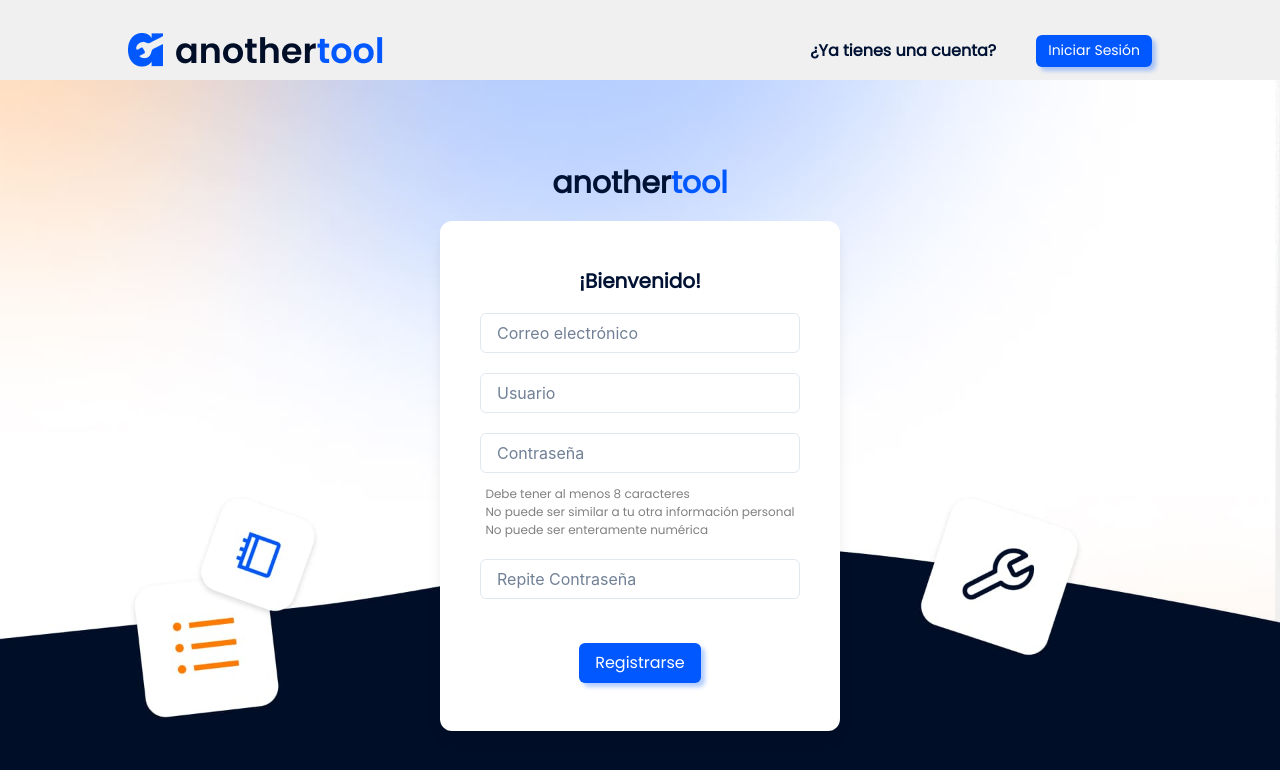
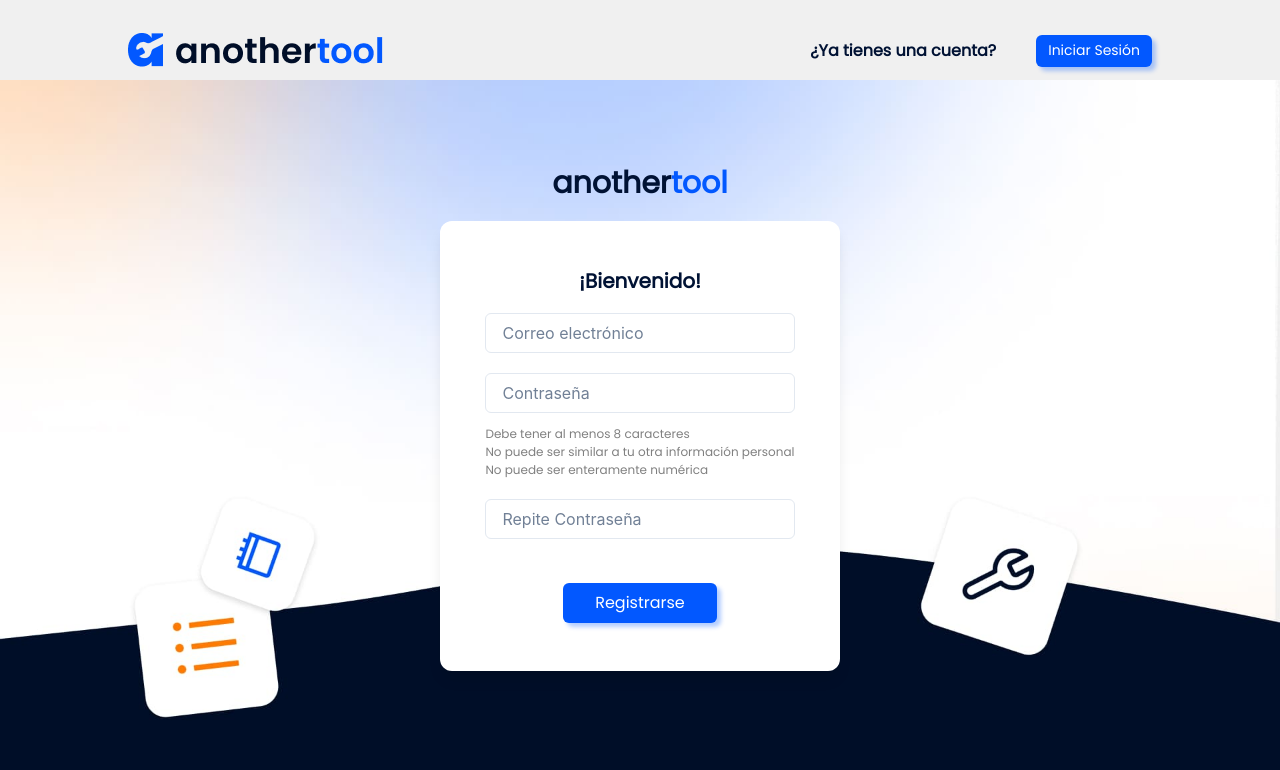
Before and after one commit to Plabo95/anothertool_front, a React (Create React App) app: page /register in a window 1280 px wide. Shown: the top 770 px of the page. Built offline with nearby package versions, Linux system fonts and the light colour scheme; what react-auth-kit would draw is missing.

Commit message:
login / register

```diff
--- a/src/api/authApi.jsx
+++ b/src/api/authApi.jsx
@@ -1,14 +1,14 @@
 import axios from "axios";
 
 const authApi = axios.create({
-    baseURL: process.env.REACT_APP_API_URL +'/user'
+    baseURL: process.env.REACT_APP_API_URL +'user'
 })
 
 export const login = async(credentials) => {
-    const response =  await authApi.post('/login', credentials);
+    const response =  await authApi.post('/token', credentials);
     return response.data
 }
 export const register = async(credentials) => {
-    const response =  await authApi.post('/register', credentials);
+    const response =  await authApi.post('/create', credentials);
     return response.data
 }
--- a/src/pages/Login.jsx
+++ b/src/pages/Login.jsx
@@ -1,6 +1,5 @@
 import { Button, Flex, Heading, Text, useToast} from '@chakra-ui/react'
 import {useNavigate} from 'react-router-dom'
-
 //images
 import bg from '../img/login-register/login_bg.jpg'
 //Components
@@ -28,16 +27,16 @@ export default function Login(){
         {
         onSuccess: (data) => {
             toast({title: 'Login exitoso!',status:"success"})
+            console.log(data)
             signIn({
-                token: data.access_token,
+                token: data.access,
                 expiresIn: 3600,
                 tokenType: "Bearer",
-                authState: {username: 'gervasio'},
             })
             navigate('/')
         },
         onError : (error)=>{
-            toast({title: error.message, description: error.response.data?.message ,status:"error"})
+            toast({title: error.message, description: error.response?.data.message ,status:"error"})
         }
         }
     );
@@ -47,7 +46,7 @@ export default function Login(){
         password: Yup.string()
             .min(6, 'Demasiado corta')
             .required('Es obligatorio'),
-        username: Yup.string().email('Formato de email inválido').required('Es obligatorio'),
+        email: Yup.string().email('Formato de email inválido').required('Es obligatorio'),
         });
 
     return(
@@ -66,19 +65,18 @@ export default function Login(){
                             <Heading size='md'> ¡Hola de nuevo! </Heading>
                             <Formik
                             initialValues = {{
-                                username: "",
+                                email: "",
                                 password: "",
                                 }
                             }
                             validationSchema={LoginSchema}
                             onSubmit={(values) => {
-                                console.log(values)
                                 mutate(values);
                                 }}
                             >
                             {formik => (
                             <Flex direction={'column'} onKeyDown={(e)=> {if(e.key === "Enter"){formik.handleSubmit()}}} as="form" w='80%' justify='space-around' align='center' gap='3'>
-                            <TextField name="username" placeholder="Usuario"  />
+                            <TextField name="email" placeholder="Email"  />
                             <TextField type="password" name="password" placeholder="Contraseña" />
                             <Button mt='8' variant='primary-s' size='md'
                             onClick={formik.handleSubmit}  isLoading={isLoading}  >
--- a/src/pages/Register.jsx
+++ b/src/pages/Register.jsx
@@ -1,5 +1,6 @@
-import React, {useState} from 'react'
+import { useState } from 'react';
 import { Button, useToast, Flex, Text,Heading} from '@chakra-ui/react'
+import { useNavigate } from 'react-router-dom';
 //img
 import bg from '../img/login-register/register_bg.jpg'
 //Components
@@ -8,12 +9,31 @@ import TextField from '../components/forms/TextField'
 //forms
 import * as Yup from 'yup';
 import {Formik} from "formik";
+//api
+import { register } from '../api/authApi';
+import { useMutation } from "@tanstack/react-query"
+
 
 export default function Register(){
 
     const toast = useToast()
-    const[loadingCreate, setLoadingCreate] = useState(false)
-    const[registered, setRegistered] = useState(false)
+    const navigate = useNavigate()
+    const [error, setError] = useState('')
+
+    const {isLoading, mutate} = useMutation(
+        ["register"],
+        register,
+        {
+        onSuccess: (data) => {
+            toast({title: 'Registro exitoso!',status:"success"})
+            navigate('/login')
+        },
+        onError : (error)=>{
+            setError(error.response.data)
+            toast({title: error.message, description: error.response.data.email ,status:"error"})
+        }
+        }
+    );
 
     return(
         <Flex w='100%' minH='100vh' direction='column'
@@ -33,30 +53,28 @@ export default function Register(){
                         <Formik
                         initialValues = {{
                             email: "",
-                            username: "",
                             password: "",
                             password2: "",
-                            terms: false,
                         }
                         }
                         validationSchema = {Yup.object({
                             email: Yup.string().email('Formato de email inválido').required("Email es obligatorio"),
-                            username: Yup.string().required("Usuario es obligatorio"),
                             password: Yup.string().min(8, 'Contraseña demasiado corta - mínimo 8 caracteres')
                                         .matches(/[a-zA-Z]/, 'Solo puede contener letras del abecedario'),
                             password2: Yup.string().oneOf([Yup.ref('password'), null], 'Las contraseñas no coinciden'),
                             terms: Yup.boolean().equals([true],'Debes aceptar los términos')
                         })}
                         onSubmit= {(values, actions) => {
-                            //alert(JSON.stringify(values))
-                            //handleSubmit(values)
-                            actions.resetForm()
+                            values = {'email': values['email'], 'password':values['password']}
+                            mutate(values)
                         }}
                         >
                         {formik => (
-                        <Flex  onKeyDown={(e)=> {if(e.key === "Enter"){formik.handleSubmit()}}} as="form" direction={'column'} w='80%' justify='space-around' align='center' gap='3'>
+                        <Flex  onKeyDown={(e)=> {if(e.key === "Enter"){formik.handleSubmit()}}} as="form" direction={'column'} justify='space-around' gap='3'>
                             <TextField placeholder="Correo electrónico" name="email" />
-                            <TextField placeholder="Usuario" name="username" />
+                            {error.email&&
+                            <Text color='red' fontSize='xs' >{error.email}</Text>
+                            }
                             <TextField placeholder="Contraseña" name="password" type="password" />
                             <Flex direction={'column'} align='start'  >
                                 <Text color='gray' fontSize='xs' fontWeight='hairline'>Debe tener al menos 8 caracteres</Text>
@@ -64,7 +82,9 @@ export default function Register(){
                                 <Text color='gray' fontSize='xs' fontWeight='hairline'>No puede ser enteramente numérica</Text>
                             </Flex>
                             <TextField placeholder="Repite Contraseña" name="password2" type="password" />
-                            <Button variant="primary-s" size='md' mt='8' onClick={formik.handleSubmit} isLoading={loadingCreate}  loadingText='Iniciando...'>
+                            <Button variant="primary-s" size='md' mt='8' w='50%' alignSelf='center'
+                            isDisabled={JSON.stringify(formik.errors) !== '{}' }
+                            onClick={formik.handleSubmit} isLoading={isLoading}  loadingText='Iniciando...'>
                             Registrarse </Button>
                         </Flex>
                             )}
```
Also changed, not shown: 1 other file (tests, documents, lock files or other folders).
